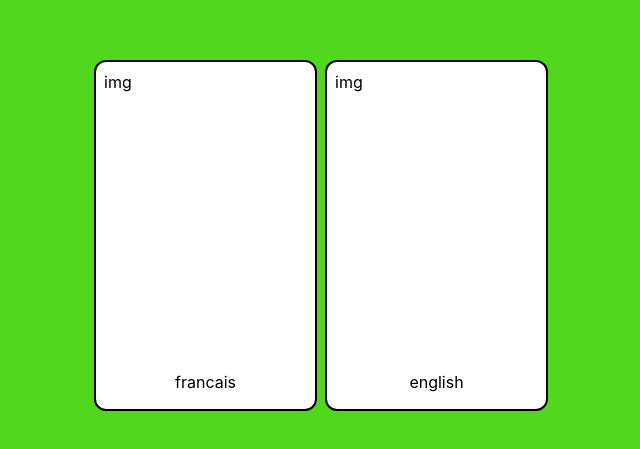
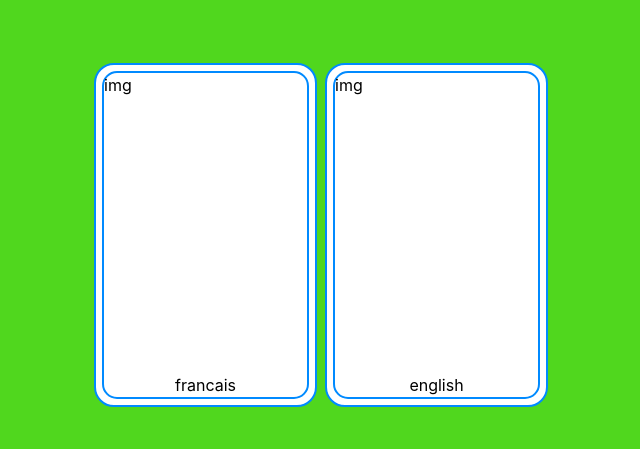
Before and after one commit to zknone/in-exile, a React (Create React App) app: page / in a window 1280 px wide. Shown: the part 165-614 px from the top of the page, without its empty margins (319-959 px from the left). Built offline with nearby package versions, Linux system fonts and the light colour scheme.

Commit message:
feat: hover

```diff
--- a/package.json
+++ b/package.json
@@ -10,6 +10,7 @@
     "@types/node": "^16.18.87",
     "@types/react": "^18.2.64",
     "@types/react-dom": "^18.2.21",
+    "classnames": "^2.5.1",
     "react": "^18.2.0",
     "react-dom": "^18.2.0",
     "react-scripts": "5.0.1",
--- a/src/components/card/card.tsx
+++ b/src/components/card/card.tsx
@@ -6,31 +6,28 @@ export default function Card (props: {cardTitle: string, text?: string, onCardCl
   const cardRef = useRef<HTMLDivElement>(null);
 
   useEffect(() => {
+    if (openable) {
       const handleClickOutside = (event: MouseEvent) => {
-        if (openable && cardRef.current && !cardRef.current.contains(event.target as Node)) {
+        if (cardRef.current && !cardRef.current.contains(event.target as Node)) {
           setOpen(false);
         }
       };
 
-    if (openable) document.addEventListener("mousedown", handleClickOutside);
+      document.addEventListener("mousedown", handleClickOutside);
+
       return () => {
-      if (openable) document.removeEventListener("mousedown", handleClickOutside);
+      document.removeEventListener("mousedown", handleClickOutside);
       };
-
+    }
   }, [openable]);
 
   return(
-        <div ref={cardRef} className="relative w-[223px] h-[351px] bg-white rounded-xl border-2 border-black p-2">
-            {isOpen && <div className="block absolute z-50 -left-6 -top-6 bg-slate-50 w-[263px] h-[381px] rounded-xl border-4 border-black p-2s" onClick={()=> setOpen(false)}>{text}</div>}
-            <div className="z-0">
+    <div ref={cardRef} className="relative w-[223px] h-auto bg-white rounded-[20px] border-2 border-[#008AFF] p-[6px] hover:bg-[#008AFF] hover:border-[#396E9A] hover:border-1">
+        {isOpen && <div className="block absolute z-50 -left-6 -top-6 bg-slate-50 w-[263px] h-[381px] rounded-l border-4 border-black p-2s" onClick={()=> setOpen(false)}>{text}</div>}
+        <div className="z-0 border-2 border-[#008AFF] rounded-[15px] bg-white">
           <div className="w-[200px] h-[300px]">img</div>
-                {
-                    openable && <p className="text-center cursor-pointer" onClick={()=> setOpen(!isOpen)}>{ cardTitle }</p>
-                }
-                {
-                    !openable && <p className="text-center cursor-pointer" onClick={onCardClick}>{cardTitle}</p>
-                }
+          { openable && <p className="text-center cursor-pointer" onClick={()=> setOpen(!isOpen)}>{ cardTitle }</p> }
+          { !openable && <p className="text-center cursor-pointer" onClick={onCardClick}>{cardTitle}</p> }
         </div>
-
     </div>
   )};
```
Also changed, not shown: 1 other file (tests, documents, lock files or other folders). Lines whose indentation alone changed are shown as unchanged.
